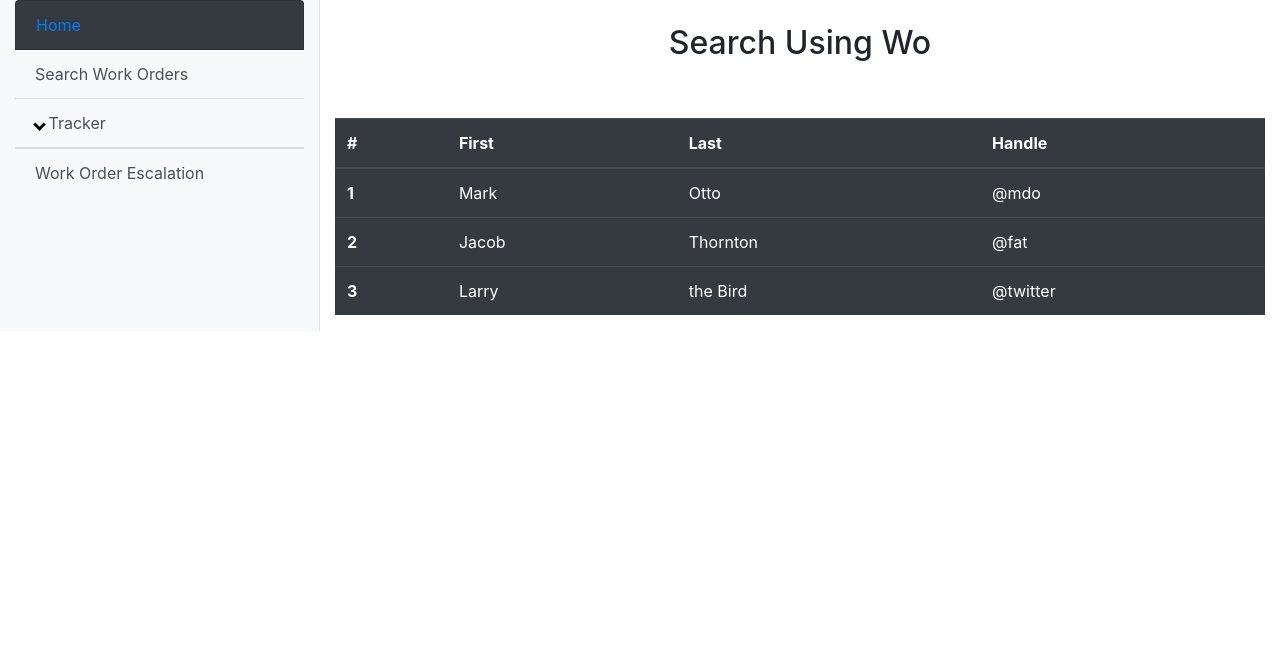
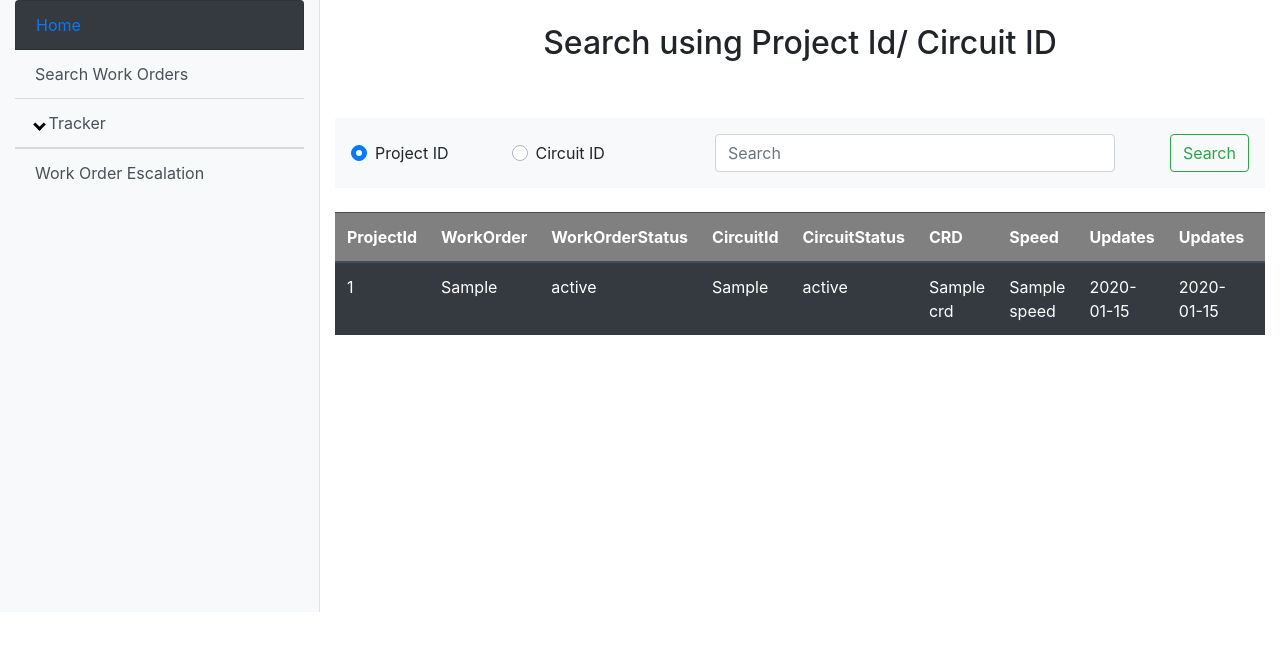
Before and after one commit to itisvivek/SOW4, a Django app: template Django-master/mysite/SearchWo/templates/SearchWo_1.html in a window 1280 px wide. Shown: the top 651 px of the page. Run offline with Django 3.2, Linux system fonts and the light colour scheme; the template is opened without the code that fills it: most values are stand-ins (such as "Sample title", 1, 10 or a date in 2020); some libraries are stand-ins or nearby versions.

Commit message:
updated views.py and searchwo.html

```diff
--- a/Django-master/mysite/SearchWo/templates/SearchWo_1.html
+++ b/Django-master/mysite/SearchWo/templates/SearchWo_1.html
@@ -1,38 +1,87 @@
 {% extends 'Base.html' %}
+
+{% block css%}
+    th {
+      background: grey;
+      position: sticky;
+      top: 0;
+      <!--
+      background: black;
+      box-shadow: 0 2px 2px -1px rgba(0, 0, 0, 0.4);
+       -->
+    }
+form-inline {
+    border-radius: 33px;
+}
+{% endblock %}
+
+
 {% block content %}
+
+
+<form method="Post">{% csrf_token %}
+
     <div align="center">
-<h2>Search Using Wo</h2>
+        <h2>Search using Project Id/ Circuit ID</h2>
+    </div>
+
+    <br/><br/>
+    <nav class="navbar navbar-light bg-light ">
+        <form  class ="form-inline" method="post">{% csrf_token %}
+            <div class="custom-control custom-radio custom-control-inline">
+              <input type="radio" id="customRadioInline1" checked="checked" value="ProjectId" name="Criteria" class="custom-control-input">
+              <label class="custom-control-label" for="customRadioInline1">Project ID</label>
+            </div>
+            <div class="custom-control custom-radio custom-control-inline">
+              <input type="radio" id="customRadioInline2" value="SvcNo" name="Criteria" class="custom-control-input">
+              <label class="custom-control-label" for="customRadioInline2">Circuit ID</label>
             </div>
             <br>
-<br>
+            <input class="form-control mr-sm-2 my-2 " style="width:400px" name="text" type="search" placeholder="Search" aria-label="Search">
+            <button class="btn btn-outline-success my-2 my-sm-0" type="submit">Search</button>
+        </form>
+    </nav>
+
+    <br/>
+
+    <div style="height: 400px; overflow: auto" scrollable>
         <table class="table table-dark">
             <thead>
-    <tr>
-      <th scope="col">#</th>
-      <th scope="col">First</th>
-      <th scope="col">Last</th>
-      <th scope="col">Handle</th>
+                <tr >
+                     <th> ProjectId</th>
+                     <th> WorkOrder</th>
+                     <th> WorkOrderStatus</th>
+                     <th> CircuitId</th>
+                     <th> CircuitStatus</th>
+                     <th> CRD</th>
+                     <th> Speed</th>
+                     <th> Updates</th>
+                     <th> Updates</th>
+                     <th> Updates</th>
+                     <th> Updates</th>
+                     <th> Updates</th>
+                     <th> Updates</th>
                 </tr>
                 </thead>
-  <tbody>
+                {% for item in data %}
                 <tr>
-      <th scope="row">1</th>
-      <td>Mark</td>
-      <td>Otto</td>
-      <td>@mdo</td>
+                    <td>{{item.ProjectId}}</td>
+                    <td>{{item.WorkOrder}}</td>
+                    <td>{{item.WorkOrderStatus}}</td>
+                    <td>{{item.SvcNo}}</td>
+                    <td>{{item.SvcOrderStatus}}</td>
+                    <td>{{item.CRD}}</td>
+                    <td>{{item.Speed}}</td>
+                    <td>{{item.Updates}}</td>
+                    <td>{{item.Updates}}</td>
+                    <td>{{item.Updates}}</td>
+                    <td>{{item.Updates}}</td>
+                    <td>{{item.Updates}}</td>
+                    <td>{{item.Updates}}</td>
                 </tr>
-    <tr>
-      <th scope="row">2</th>
-      <td>Jacob</td>
-      <td>Thornton</td>
-      <td>@fat</td>
-    </tr>
-    <tr>
-      <th scope="row">3</th>
-      <td>Larry</td>
-      <td>the Bird</td>
-      <td>@twitter</td>
-    </tr>
-  </tbody>
+            {% endfor %}
         </table>
+    </div>
+</form>
+
 {% endblock %}
```
Also changed, not shown: Django-master/mysite/SearchWo/templates/SearchWo.html (+9 -13 lines), Django-master/mysite/SearchWo/views.py (+5 -2 lines). Lines whose indentation alone changed are shown as unchanged.
